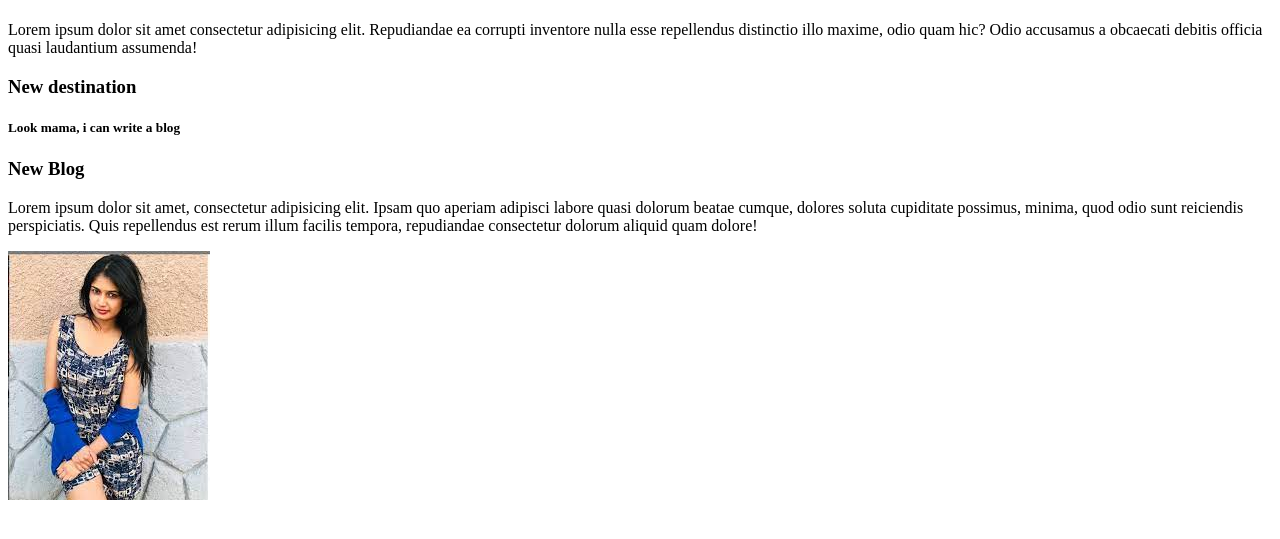
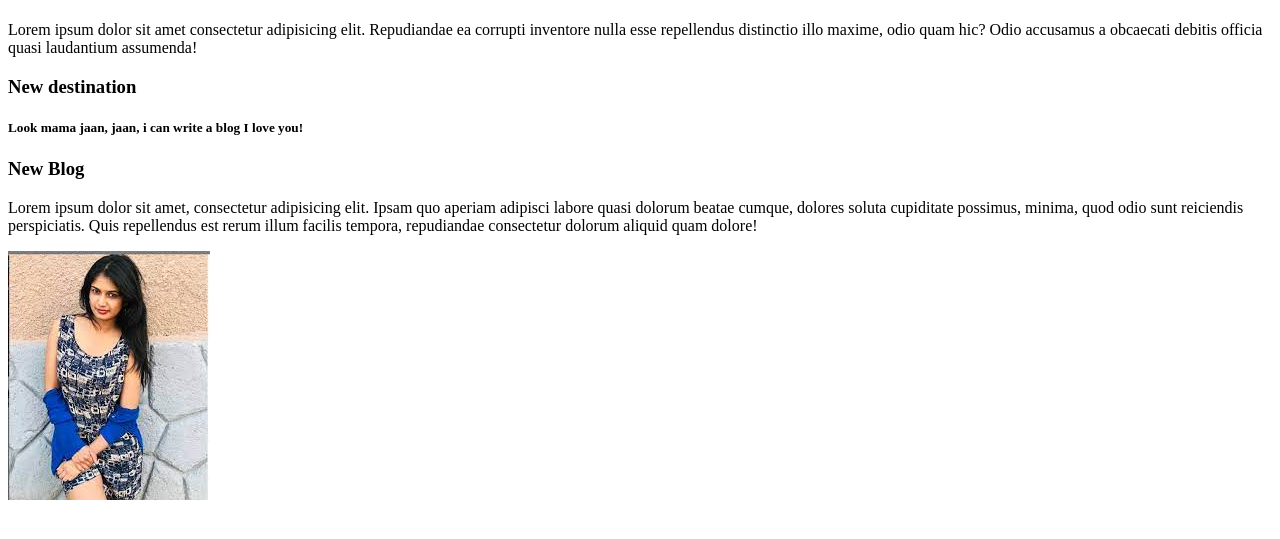
Before and after one commit to rimonhossain12/my-third-repo, a plain HTML site: page index.html in a window 1280 px wide. Shown: the part 59-598 px from the top of the page. Drawn offline with Linux system fonts and the light colour scheme.

Commit message:
amma new blog

```diff
--- a/index.html
+++ b/index.html
@@ -10,7 +10,7 @@
     <h1>My thrid repo</h1>
     <p>Lorem ipsum dolor sit amet consectetur adipisicing elit. Repudiandae ea corrupti inventore nulla esse repellendus distinctio illo maxime, odio quam hic? Odio accusamus a obcaecati debitis officia quasi laudantium assumenda!</p>
     <h3>New destination</h3>
-    <h5>Look mama, i can write a blog</h5>
+    <h5>Look mama jaan, jaan, i can write a blog I love you!</h5>
     <div>
         <h3>New Blog</h3>
         <p>Lorem ipsum dolor sit amet, consectetur adipisicing elit. Ipsam quo aperiam adipisci labore quasi dolorum beatae cumque, dolores soluta cupiditate possimus, minima, quod odio sunt reiciendis perspiciatis. Quis repellendus est rerum illum facilis tempora, repudiandae consectetur dolorum aliquid quam dolore!</p>
```
